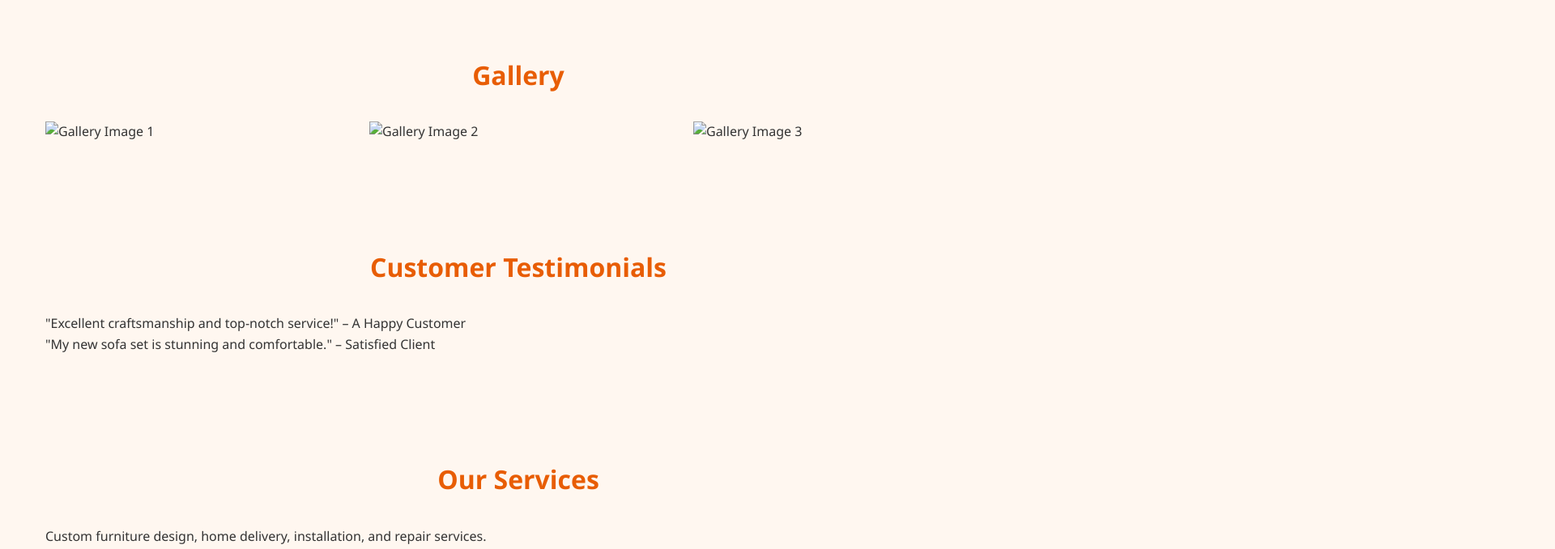
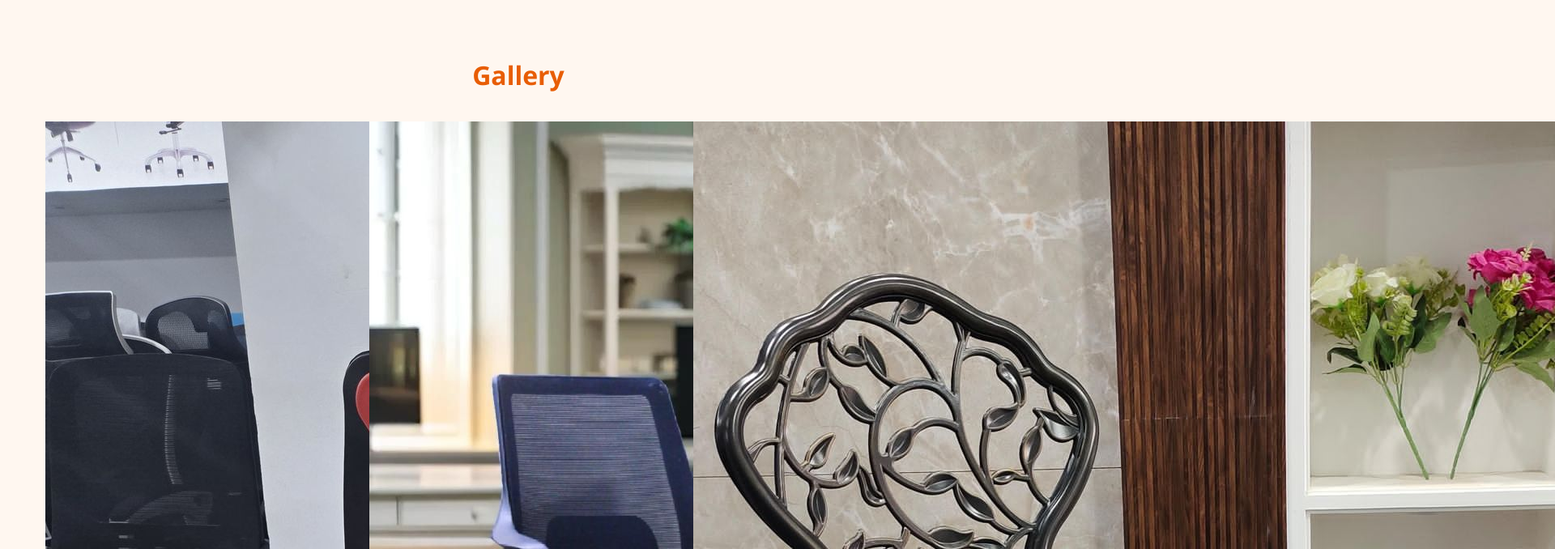
Before and after one commit to Toufiq200/furniture, a plain HTML site: page index.html in a window 1280 px wide. Shown: the part 1550-2228 px from the top of the page at 81% size, 1920 px wide, since content can reach past the window. Drawn offline with Linux system fonts and the light colour scheme.

Commit message:
Update and rename Chairs.html to index.html

```diff
--- a/Chairs.html
+++ b/index.html
@@ -309,9 +309,9 @@
   <div class="container">
     <h2>Gallery</h2>
     <div class="gallery-grid">
-      <img src="image/Waseem chairs/IMG-20250417-WA0020.jpg" alt="Gallery Image 1">
-      <img src="image/Waseem chairs/IMG-20250417-WA0022.jpg" alt="Gallery Image 2">
-      <img src="image/Waseem chairs/IMG-20250417-WA0068.jpg" alt="Gallery Image 3">
+      <img src="IMG-20250417-WA0020.jpg" alt="Gallery Image 1">
+      <img src="IMG-20250417-WA0022.jpg" alt="Gallery Image 2">
+      <img src="IMG-20250417-WA0068.jpg" alt="Gallery Image 3">
     </div>
   </div>
 </section>
```
